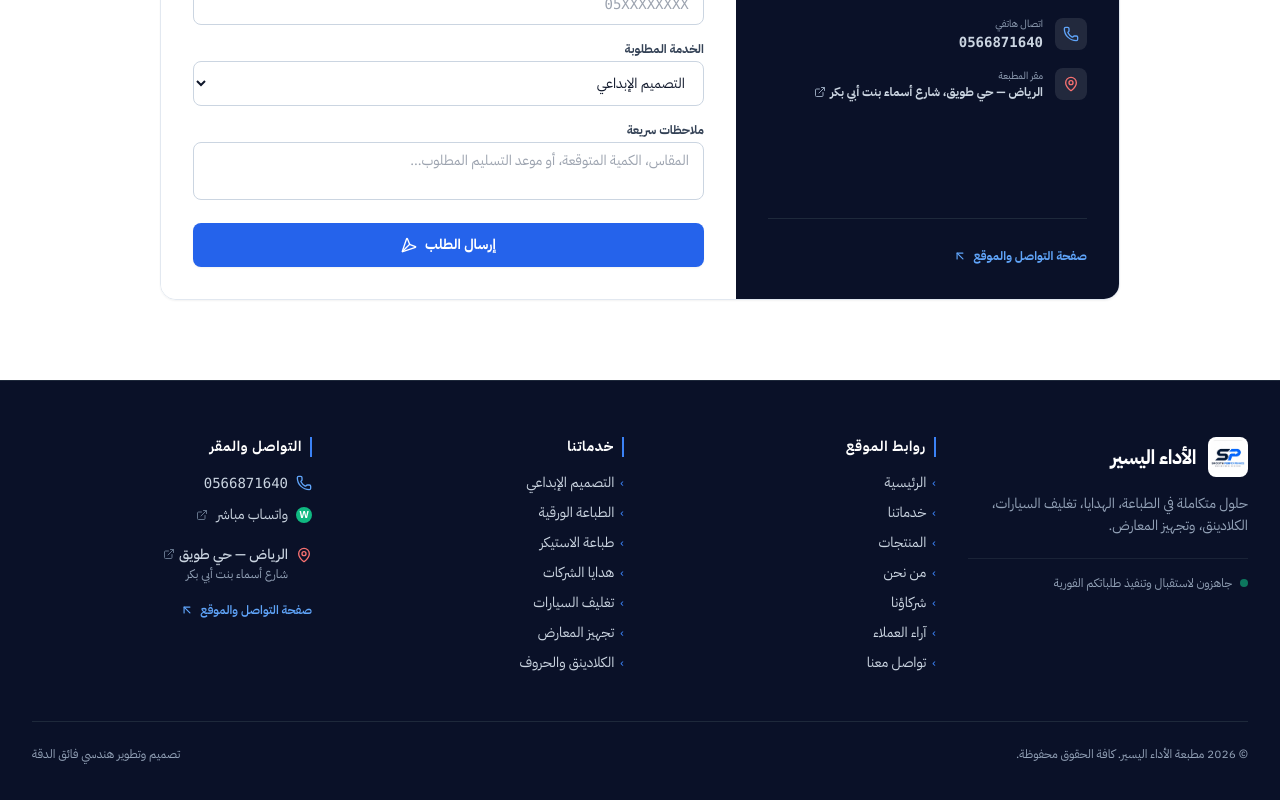
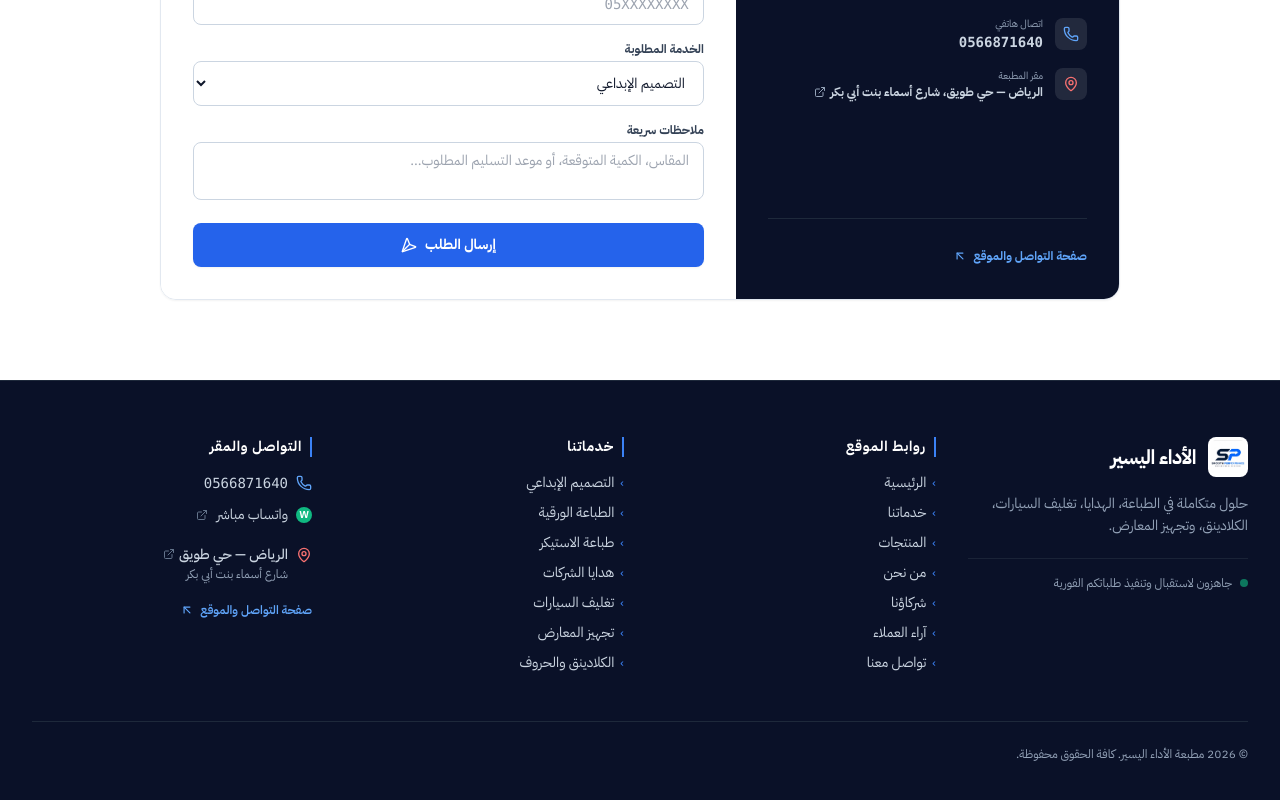
Before and after one commit to hsn96srhan/yasir, a React (Vite) app: page /#/ in a window 1280 px wide. Shown: the part 4825-5625 px from the top of the page. Built offline with nearby package versions, Linux system fonts and the light colour scheme.

Commit message:
Remove engineering development subtitle from footer and add Hostinger .htaccess

```diff
--- a/src/components/Footer.tsx
+++ b/src/components/Footer.tsx
@@ -134,7 +134,6 @@ export const Footer: React.FC = () => {
 
         <div className="mt-12 pt-6 border-t border-slate-800 flex flex-col sm:flex-row items-center justify-between text-xs text-slate-400 gap-4">
           <p>© {new Date().getFullYear()} مطبعة الأداء اليسير. كافة الحقوق محفوظة.</p>
-          <p className="text-slate-400">تصميم وتطوير هندسي فائق الدقة</p>
         </div>
       </div>
     </footer>
```
Also changed, not shown: 1 other file (tests, documents, lock files or other folders).
